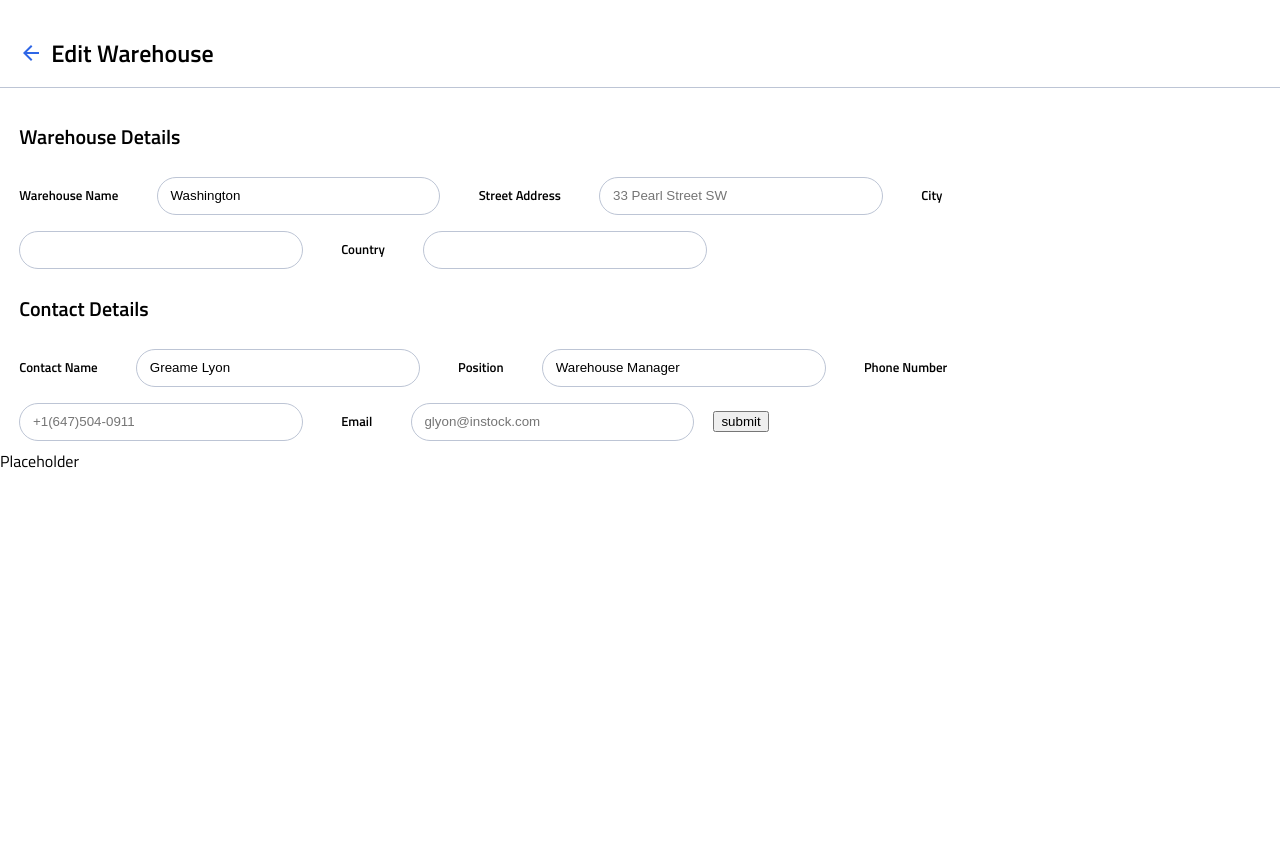
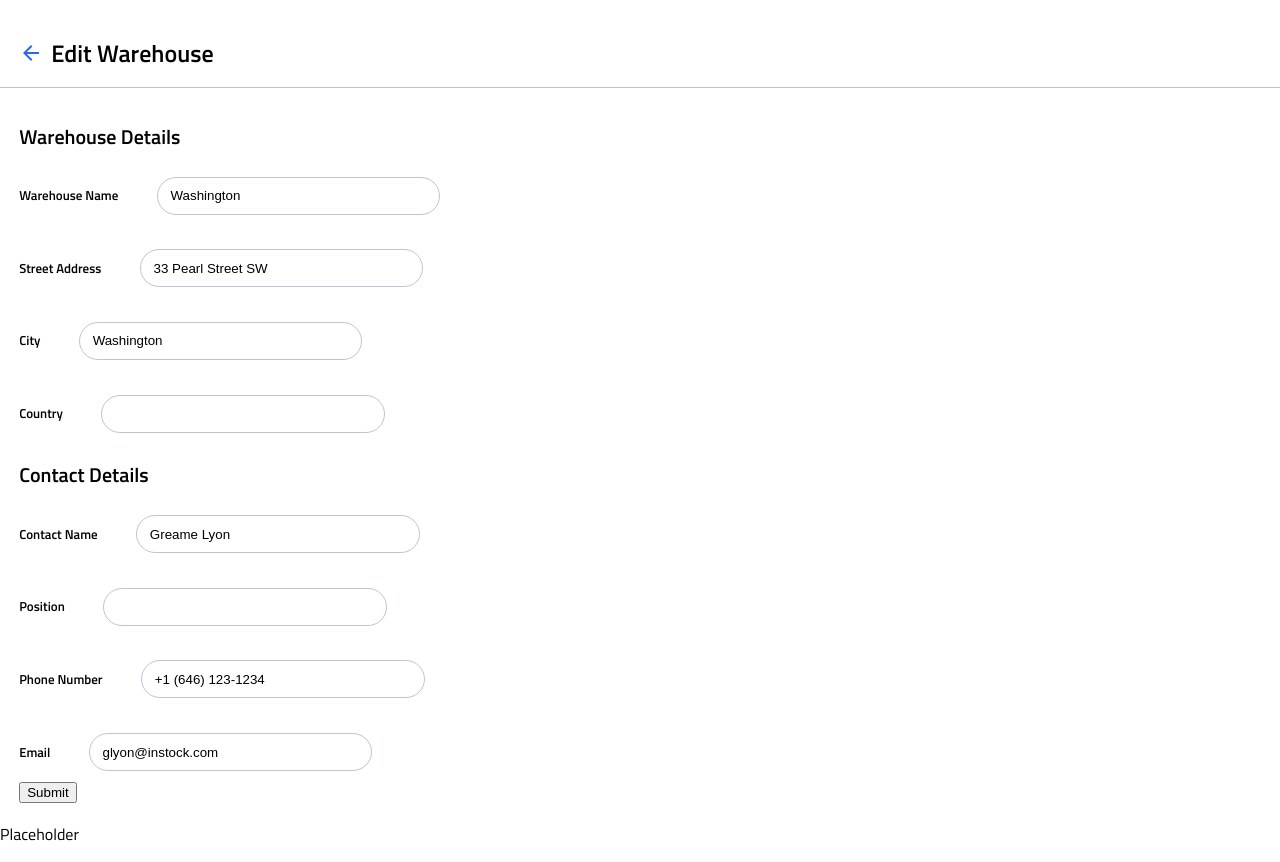
Before and after one commit to faizasidd/Instock, a React (Create React App) app: page /warehouse/edit/1 in a window 1280 px wide. Before the commit the page ends 800 px from the top, so only its background shows below. Built offline with nearby package versions, Linux system fonts and the light colour scheme.

Commit message:
created editWarehousePage and flattened the warehouse object

```diff
--- a/src/App.js
+++ b/src/App.js
@@ -4,16 +4,17 @@ import React from "react";
 import { BrowserRouter, Route, Switch } from "react-router-dom";
 import Placeholder from "./components/Placeholder/Placeholder";
 import EditWarehouse from "./components/EditWarehouse/EditWarehouse";
+import EditWarehousePage from "./pages/EditWarehousePage";
 
 function App() {
   return (
     <BrowserRouter>
-      <EditWarehouse/>
+      <EditWarehousePage/>
       <Switch>
         <Route path="/" exact component={Placeholder} />
         {/* <Route path="/warehouses" component={Placeholder} /> */}
         <Route path="/warehouse/:warehouseId" component={Placeholder} />
-        <Route path="/warehouse/edit/:warehouseId" component={Placeholder} />
+        <Route path="/warehouse/edit/:warehouseId" component={EditWarehousePage} />
         <Route path="/warehouse/add" component={Placeholder} />
         <Route path="/inventory" component={Placeholder} />
         <Route path="/inventory/:inventoryId" component={Placeholder} />
--- a/src/components/WarehouseForm/WarehouseForm.js
+++ b/src/components/WarehouseForm/WarehouseForm.js
@@ -2,28 +2,8 @@ import React from "react";
 import { useState, useEffect } from "react";
 import "./WarehouseForm.scss";
 
-import useForm from "../../utils/useForm";
-const WarehouseForm = () => {
-  const { handleChange, values, errors, validate, handleSubmit } = useForm();
+const WarehouseForm = (props) => {
 
-  const handleInputChange = (e) => {
-    handleChange(e);
-    setWarehouse({ ...warehouse, [e.target.name]: e.target.value });
-  };
-
-  const [warehouse, setWarehouse] = useState({
-    id: "5bf7bd6c-2b16-4129-bddc-9d37ff8539e9",
-    name: "Washington",
-    address: "",
-    city: "",
-    country: "",
-    contact: {
-      name: "Greame Lyon",
-      position: "Warehouse Manager",
-      phone: "+1 (646) 123-1234",
-      email: "glyon@instock.com",
-    },
-  });
 
   //   const updateWarehouse = (id, updatedWarehouse) => {
   //     setWarehouses(
@@ -38,92 +18,87 @@ const WarehouseForm = () => {
       <h2 className="form__title">Warehouse Details</h2>
       <form
         className="form__content"
-        onSubmit={(e) => handleSubmit(e, warehouse)}
+        onSubmit={(e) => props.handleSubmit(e, props.warehouse)}
       >
         <label className="form__label">Warehouse Name</label>
         <input
           type="text"
           className="form__input-field"
           name="name"
-          value={warehouse.name}
-          onChange={handleInputChange}
+          value={props.warehouse.name}
+          onChange={props.handleInputChange}
         ></input>
-        {errors.name && <h3>{errors.name}</h3>}
+        <h3>{props.errors.name}</h3>
         <label className="form__label">Street Address</label>
         <input
           type="text"
           className="form__input-field"
           name="address"
           placeholder="33 Pearl Street SW"
-          value={warehouse.address}
-          onChange={handleInputChange}
+          value={props.warehouse.address}
+          onChange={props.handleInputChange}
         ></input>
-        {errors.address && <h3>{errors.address}</h3>}
+        <h3>{props.errors.address}</h3>
 
         <label className="form__label">City</label>
         <input
           type="text"
           className="form__input-field"
           name="city"
-          value={warehouse.city}
-          onChange={handleInputChange}
+          value={props.warehouse.city}
+          onChange={props.handleInputChange}
         ></input>
-        {errors.city && <h3>{errors.city}</h3>}
+        <h3>{props.errors.city}</h3>
 
         <label className="form__label">Country</label>
         <input
           type="text"
           className="form__input-field"
           name="country"
-          value={warehouse.country}
-          onChange={handleInputChange}
+          value={props.warehouse.country}
+          onChange={props.handleInputChange}
         ></input>
-        {errors.country && <h3>{errors.country}</h3>}
-      </form>
-      <h2 className="form__title">Contact Details</h2>
-      <form>
+        <h3>{props.errors.country}</h3>
+
+        <h2 className="form__title">Contact Details</h2>
+
         <label className="form__label">Contact Name</label>
         <input
           type="text"
           className="form__input-field"
-          name="name"
-          value={warehouse.contact.name}
-          onChange={handleInputChange}
+          name="contactName"
+          value={props.warehouse.contactName}
+          onChange={props.handleInputChange}
         ></input>
+        <h3>{props.errors.contactName}</h3>
         <label className="form__label">Position</label>
         <input
           type="text"
           className="form__input-field"
-          name="position"
-          value={warehouse.contact.position}
-          onChange={handleInputChange}
+          name="contactPosition"
+          value={props.warehouse.contactPosition}
+          onChange={props.handleInputChange}
         ></input>
+        <h3>{props.errors.contactPosition}</h3>
 
         <label className="form__label">Phone Number</label>
         <input
           type="text"
           className="form__input-field"
-          name="phone"
-          placeholder="+1(647)504-0911"
-          onChange={handleChange}
+          name="contactPhone"
+          value={props.warehouse.contactPhone}
+          onChange={props.handleInputChange}
         />
-        {errors.phone && <h3>{errors.phone}</h3>}
+        <h3>{props.errors.contactPhone}</h3>
         <label className="form__label">Email</label>
         <input
           type="text"
           className="form__input-field"
-          name="email"
-          placeholder="glyon@instock.com"
-          onChange={handleChange}
+          name="contactEmail"
+          value={props.warehouse.contactEmail}
+          onChange={props.handleInputChange}
         ></input>
-        {errors.email && <h3>{errors.email}</h3>}
-
-        <input
-          onClick={(e) => handleSubmit(e, warehouse)}
-          type="submit"
-          value="submit"
-          className="button-submit"
-        />
+        <h3>{props.errors.contactEmail}</h3>
       </form>
     </div>
   );
--- /dev/null
+++ b/src/pages/EditWarehousePage.js
@@ -0,0 +1,66 @@
+import React, { useState } from "react";
+import "./EditWarehousePage.scss";
+import arrowBack from "../assets/icons/arrow_back-24px.svg";
+import WarehouseForm from "../components/WarehouseForm/WarehouseForm";
+import useForm from "../utils/useForm";
+
+const EditWarehousePage = () => {
+  // const [warehouse, setWarehouse] = useState({
+  //   id: "5bf7bd6c-2b16-4129-bddc-9d37ff8539e9",
+  //   name: "Washington",
+  //   address: "33 Pearl Street SW",
+  //   city: "Washington",
+  //   country: "USA",
+  //   contact: {
+  //     name: "Greame Lyon",
+  //     position: "Warehouse Manager",
+  //     phone: "+1 (646) 123-1234",
+  //     email: "glyon@instock.com",
+  //   },
+  // });
+
+  const [warehouse, setWarehouse] = useState({
+    id: "5bf7bd6c-2b16-4129-bddc-9d37ff8539e9",
+    name: "Washington",
+    address: "33 Pearl Street SW",
+    city: "Washington",
+    country: "",
+    contactName: "Greame Lyon", //I flattened the contact part - this will have to be adjusted in the backend
+    contactPosition: "",
+    contactPhone: "+1 (646) 123-1234",
+    contactEmail: "glyon@instock.com",
+  });
+
+  const { handleChange, values, errors, handleSubmit } = useForm();
+
+  const handleInputChange = (e) => {
+    handleChange(e);
+    setWarehouse({ ...warehouse, [e.target.name]: e.target.value });
+  };
+
+  return (
+    <div className="outer-container">
+      <div className="title-container">
+        <img src={arrowBack} />
+        <h1 className="title">Edit Warehouse</h1>
+      </div>
+      <WarehouseForm
+        handleInputChange={handleInputChange}
+        warehouse={warehouse}
+        setWarehouse={setWarehouse}
+        errors={errors}
+        handleSubmit={handleSubmit}
+      />
+      <button
+        onClick={(e) => handleSubmit(e, warehouse)}
+        type="submit"
+        value="submit"
+        className="button-submit"
+      >
+        Submit
+      </button>
+    </div>
+  );
+};
+
+export default EditWarehousePage;
--- /dev/null
+++ b/src/pages/EditWarehousePage.scss
@@ -0,0 +1,14 @@
+.outer-container {
+  margin: 1.2rem;
+}
+
+.title-container {
+  display: flex;
+  flex-direction: row;
+  padding-bottom: 1.2rem;
+}
+
+.title {
+  font-size: 1.5rem;
+  padding-left: 0.5rem;
+}
--- a/src/utils/useForm.js
+++ b/src/utils/useForm.js
@@ -8,25 +8,27 @@ const useForm = (callback) => {
 
   const validate = (event, name, value) => {
     //this validates each input
+    //all keys need to be in default object
 
     switch (name) {
-      case "phone":
+      case "contactPhone":
         if (
           !new RegExp(
-            /^\(?([0-9]{3})\)?[-. ]?([0-9]{3})[-. ]?([0-9]{4})$/
+            /^(\+\d{1,2}\s?)?1?\-?\.?\s?\(?\d{3}\)?[\s.-]?\d{3}[\s.-]?\d{4}$/
           ).test(value)
         ) {
           //we don't want to use setErrors here
           //we just want to build and return the error object
+
           return {
             ...errors,
-            phone: "Enter a valid phone number",
+            contactPhone: "Enter a valid phone number",
           };
         } else {
-          return { ...errors, phone: "" };
+          return { ...errors, contactPhone: "" }; //this gets rid of the error message in the error object
         }
         break;
-      case "email":
+      case "contactEmail":
         if (
           !new RegExp(
             /^(([^<>()[\]\\.,;:\s@"]+(\.[^<>()[\]\\.,;:\s@"]+)*)|(".+"))@((\[[0-9]{1,3}\.[0-9]{1,3}\.[0-9]{1,3}\.[0-9]{1,3}\])|(([a-zA-Z\-0-9]+\.)+[a-zA-Z]{2,}))$/
@@ -34,10 +36,10 @@ const useForm = (callback) => {
         ) {
           return {
             ...errors,
-            email: "Enter a valid email address",
+            contactEmail: "Enter a valid email address",
           };
         } else {
-          return { ...errors, email: "" };
+          return { ...errors, contactEmail: "" };
         }
         break;
       default:
```
